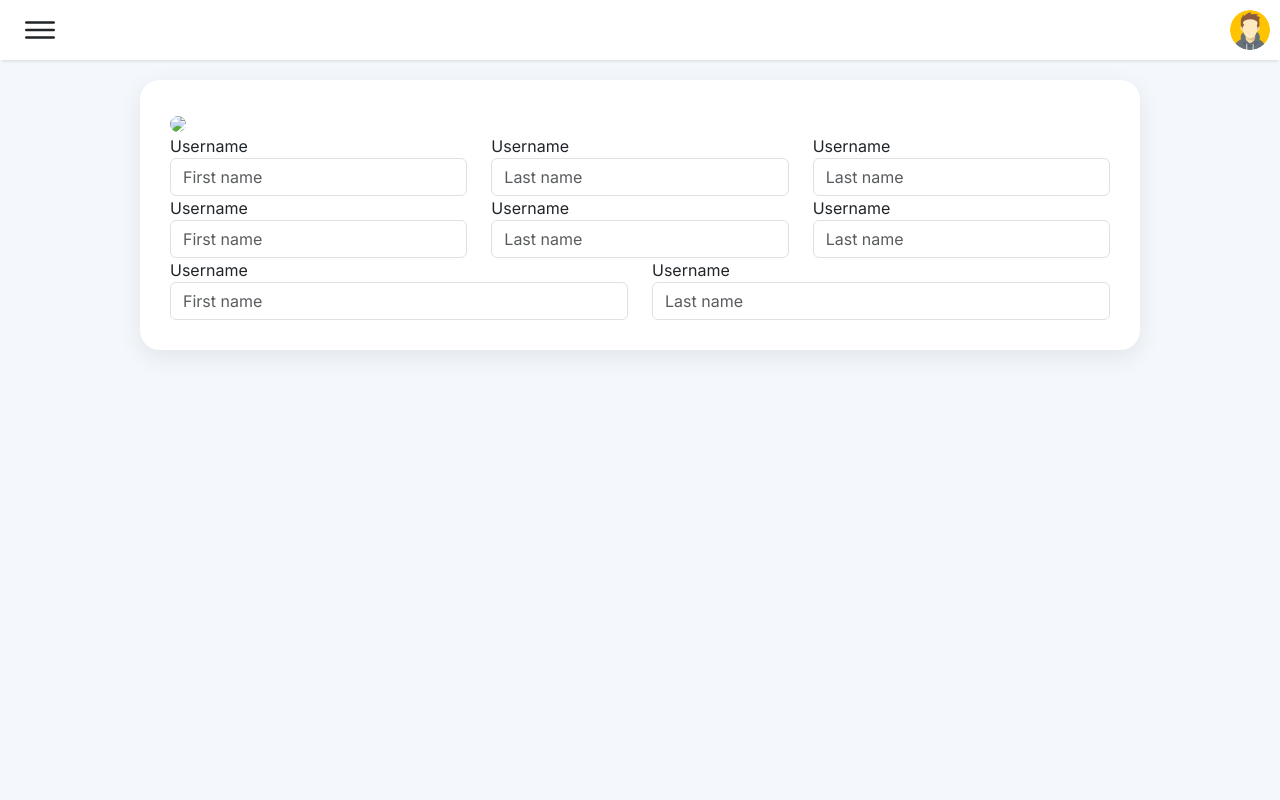
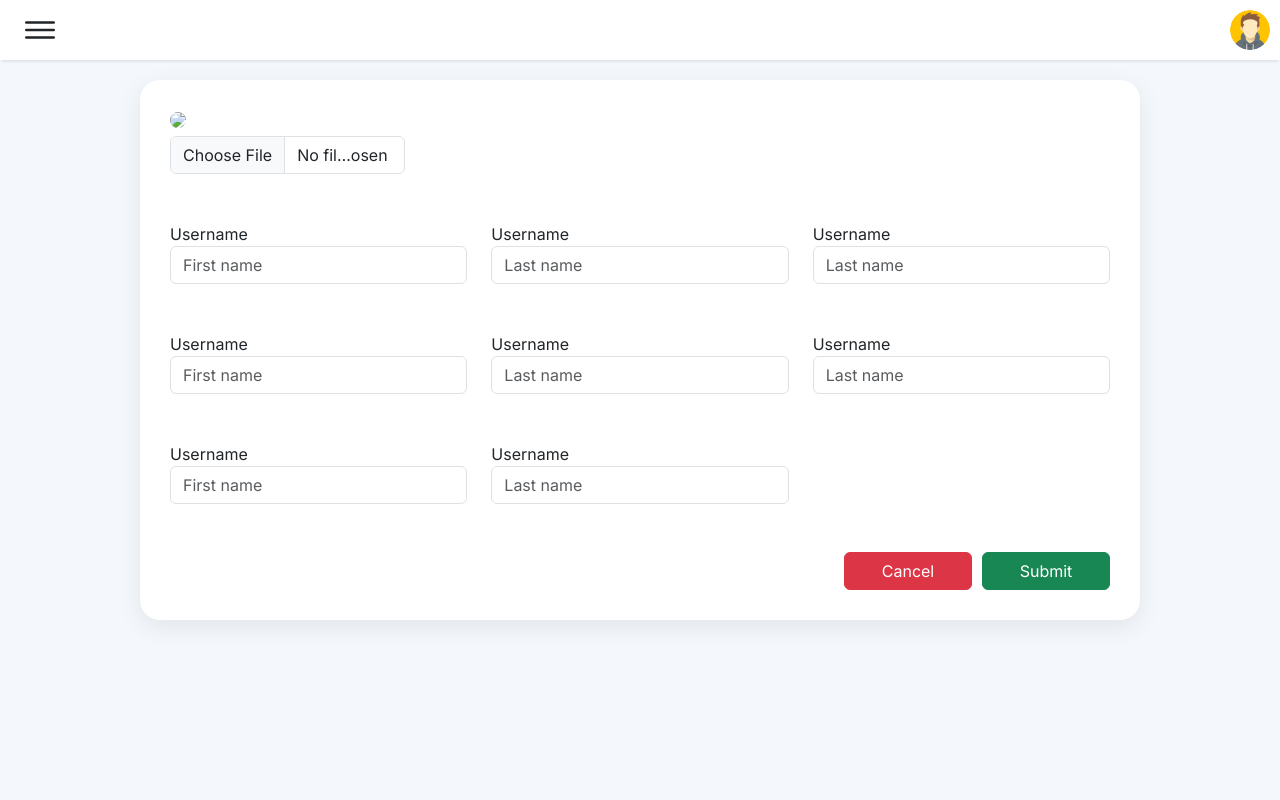
Before and after one commit to 0x0000017/accsys, a Django app: page /profile in a window 1280 px wide. Run offline with Django 4.2, Linux system fonts and the light colour scheme; some libraries are stand-ins or nearby versions; some web fonts are replaced.

Commit message:
updated profile page

```diff
--- a/Main/static/main/styles/profile.css
+++ b/Main/static/main/styles/profile.css
@@ -17,3 +17,14 @@
 * {
     font-family: 'Inter';
 }
+.prof-buttons {
+    display: flex;
+    justify-content: flex-end;
+}
+.prof-buttons button {
+    margin-left: 10px;
+    width: 10vw;
+}
+.uploadField {
+    max-width: 25%;
+}
--- a/templates/Main/Landing/profile.html
+++ b/templates/Main/Landing/profile.html
@@ -5,9 +5,10 @@
 <div class = "row">
     <div class ="col-12">
         <div class ="profileCardBox">
-            <img class="rounded-circle" src ="https://via.placeholder.com/201x207">
+            <img class="rounded-circle mb-2" src ="https://via.placeholder.com/201x207">
+            <input class="form-control uploadField" type="file" id="formFile"/>
             <form>
-                <div class ="row top-buffer">
+                <div class ="row mt-5 mb-5">
                     <div class ="col">
                         <label for="input-1">Username</label>
                         <input type="text" class="form-control" id ="input-1" placeholder="First name">
@@ -21,7 +22,7 @@
                         <input type="text" class="form-control" id ="input-3" placeholder="Last name">
                     </div>
                 </div>
-                <div class ="row">
+                <div class ="row mb-5">
                     <div class ="col">
                         <label for="input-4">Username</label>
                         <input type="text" class="form-control" id ="input-4" placeholder="First name">
@@ -35,7 +36,7 @@
                         <input type="text" class="form-control" id ="input-6" placeholder="Last name">
                     </div>
                 </div>
-                <div class ="row">
+                <div class ="row mb-5">
                     <div class ="col">
                         <label for="input-7">Username</label>
                         <input type="text" class="form-control" id ="input-7" placeholder="First name">
@@ -44,6 +45,15 @@
                         <label for="input-8">Username</label>
                         <input type="text" class="form-control" id ="input-8" placeholder="Last name">
                     </div>
+                    <div class ="col"></div>
+                </div>
+                <div class ="row">
+                    <div class ="col"></div>
+                    <div class ="col"></div>
+                    <div class ="col prof-buttons">
+                        <button type="button" class="btn btn-danger">Cancel</button>
+                        <button type="button" class="btn btn-success">Submit</button>
+                    </div>
                 </div>
             </form>
         </div>
```
